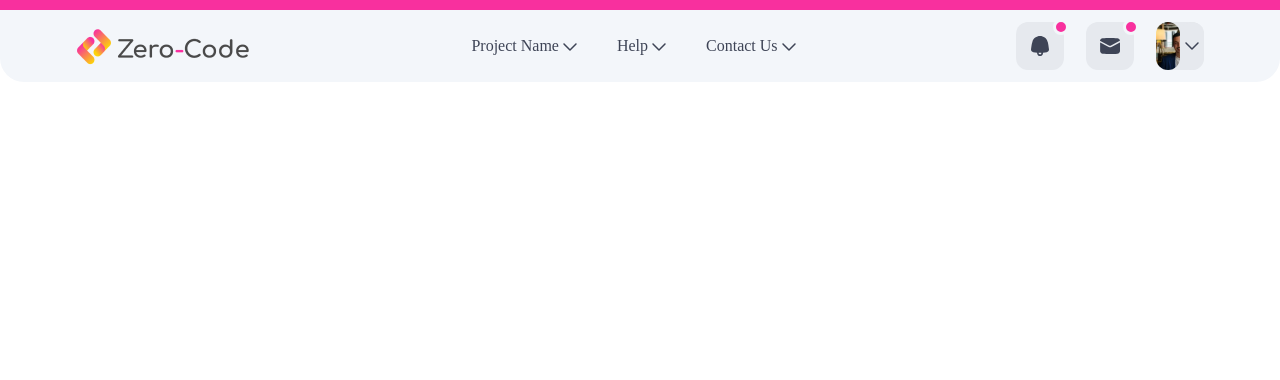
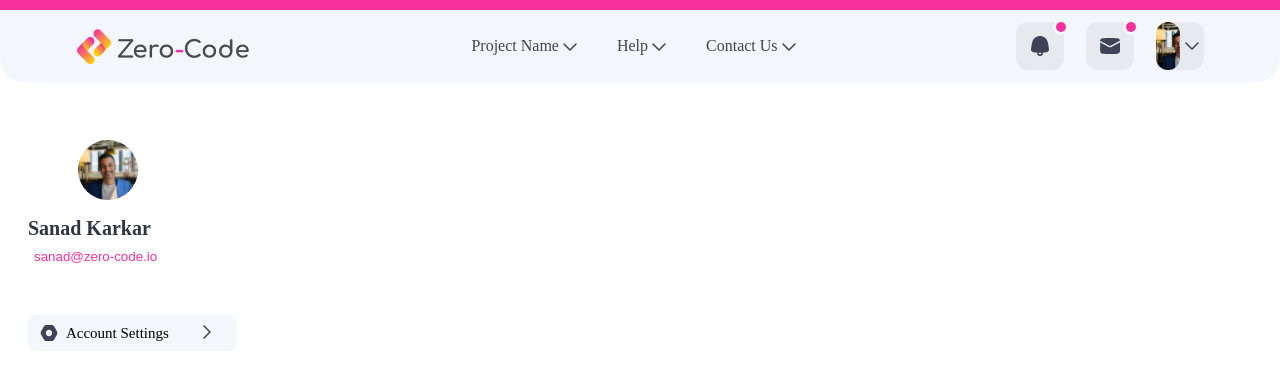
Before and after one commit to BruskoSerhiy/Create-Site, a plain HTML site: page index.html in a window 1280 px wide. Drawn offline with Linux system fonts and the light colour scheme.

Commit message:
start aside

```diff
--- a/index.html
+++ b/index.html
@@ -127,8 +127,27 @@
         </div>
       </div>
     </header>
-    <aside>
-
+    <aside class="aside-root">
+      <div class="aside-position">
+        <div class="avatar-position"><div class="avatar-img"></div></div>
+      <div class="avatar-name">Sanad Karkar</div>
+      <button class="avatar-email">sanad@zero-code.io</button>
+        <div class="navigation">
+          <div class="settings">
+            <span class="setting-line"><div class="vector"> <svg width="18" height="16" viewBox="0 0 18 16" fill="none" xmlns="http://www.w3.org/2000/svg">
+              <path d="M17.0259 6.58301L14.2378 1.58301C13.7458 0.666341 12.7618 0.0830078 11.7778 0.0830078H6.28374C5.21773 0.0830078 4.31572 0.666341 3.82372 1.58301L1.03569 6.58301C0.543686 7.49967 0.543686 8.58301 1.03569 9.41634L3.82372 14.4163C4.31572 15.333 5.29973 15.9163 6.28374 15.9163H11.7778C12.8438 15.9163 13.7458 15.333 14.2378 14.4163L17.0259 9.41634C17.4359 8.58301 17.4359 7.41634 17.0259 6.58301ZM8.98977 11.1663C7.26775 11.1663 5.87374 9.74967 5.87374 7.99967C5.87374 6.24967 7.26775 4.83301 8.98977 4.83301C10.7118 4.83301 12.1058 6.24967 12.1058 7.99967C12.1058 9.74967 10.7118 11.1663 8.98977 11.1663Z" fill="#3E4456"/>
+              </svg>
+            </div>
+            <div class="setting-name">Account Settings</div>
+            <div class="arrow-right">
+              <svg width="8" height="14" viewBox="0 0 8 14" fill="none" xmlns="http://www.w3.org/2000/svg">
+                <path fill-rule="evenodd" clip-rule="evenodd" d="M0.46967 0.46967C0.762563 0.176777 1.23744 0.176777 1.53033 0.46967L7.53033 6.46967C7.82322 6.76256 7.82322 7.23744 7.53033 7.53033L1.53033 13.5303C1.23744 13.8232 0.762563 13.8232 0.46967 13.5303C0.176777 13.2374 0.176777 12.7626 0.46967 12.4697L5.93934 7L0.46967 1.53033C0.176777 1.23744 0.176777 0.762563 0.46967 0.46967Z" fill="#3E4456"/>
+                </svg>
+            </div>
+          </span>
+          </div>
+        </div>
+      </div>
     </aside>
     <main></main>
   </body>
--- a/styles.css
+++ b/styles.css
@@ -5,7 +5,7 @@ body {
     "header header"
     "aside main";
     grid-template-rows: 82px 1fr;
-    grid-template-columns: 100px 1fr;
+    grid-template-columns: 265px 1fr;
     height: 100vh;
     font-family: 'Montserrat', sans-serif;
 }
@@ -79,8 +79,80 @@ main {
 .avatar.btn::after {
     content: '';
     clear: both;
-    display: table;
+    display: inline-block;
 }
 .menu-btn {
     cursor: pointer;
 }
+.aside-root {
+    display: block;
+    flex-direction: column;
+    justify-content: center;
+    align-items: center;
+}
+.aside-root {
+    display: flex;
+    flex-direction: column;
+    justify-content: flex-start;
+    align-items: center;
+    margin: 0 28px;
+}
+.aside-position {
+    padding-top: 58px;
+}
+.avatar-position {
+    padding-left: 50px;
+}
+.avatar-img {
+    background-image: url(./images/avatar.png);
+    width: 60px;
+    height: 60px;
+    border-radius: 30px;
+    background-repeat: no-repeat;
+    background-size: cover;
+}
+.avatar-name {
+    display: flex;
+    font-style: normal;
+    font-weight: 700;
+    font-size: 20px;
+    line-height: 25px;
+    text-align: center;
+    color: #303543;
+    padding-top: 16px;
+}
+.avatar-email {
+    border: none;
+    padding-top: 8px;
+    color:  #F8309E;
+    background: none;
+    text-align: center;
+}
+.navigation {
+    padding-top: 50px;
+    width: 209px;
+    height: 40px;
+}
+.settings {
+    background: #F3F6FA;
+    border-radius: 8px;
+    padding: 8px 12px;
+}
+.vector {
+    Width: 16.67px;
+    height:15.83px;
+}
+.setting-line {
+    display: flex;
+    align-items: center;
+}
+.setting-name {
+    font-weight: 400;
+    font-size: 15px;
+    line-height: 20px;
+    padding-left: 9.25px;
+}
+.arrow-right {
+    padding-left: 34.25px;
+    cursor: pointer;
+}
```
Also changed, not shown: images/Vector.png (added).
